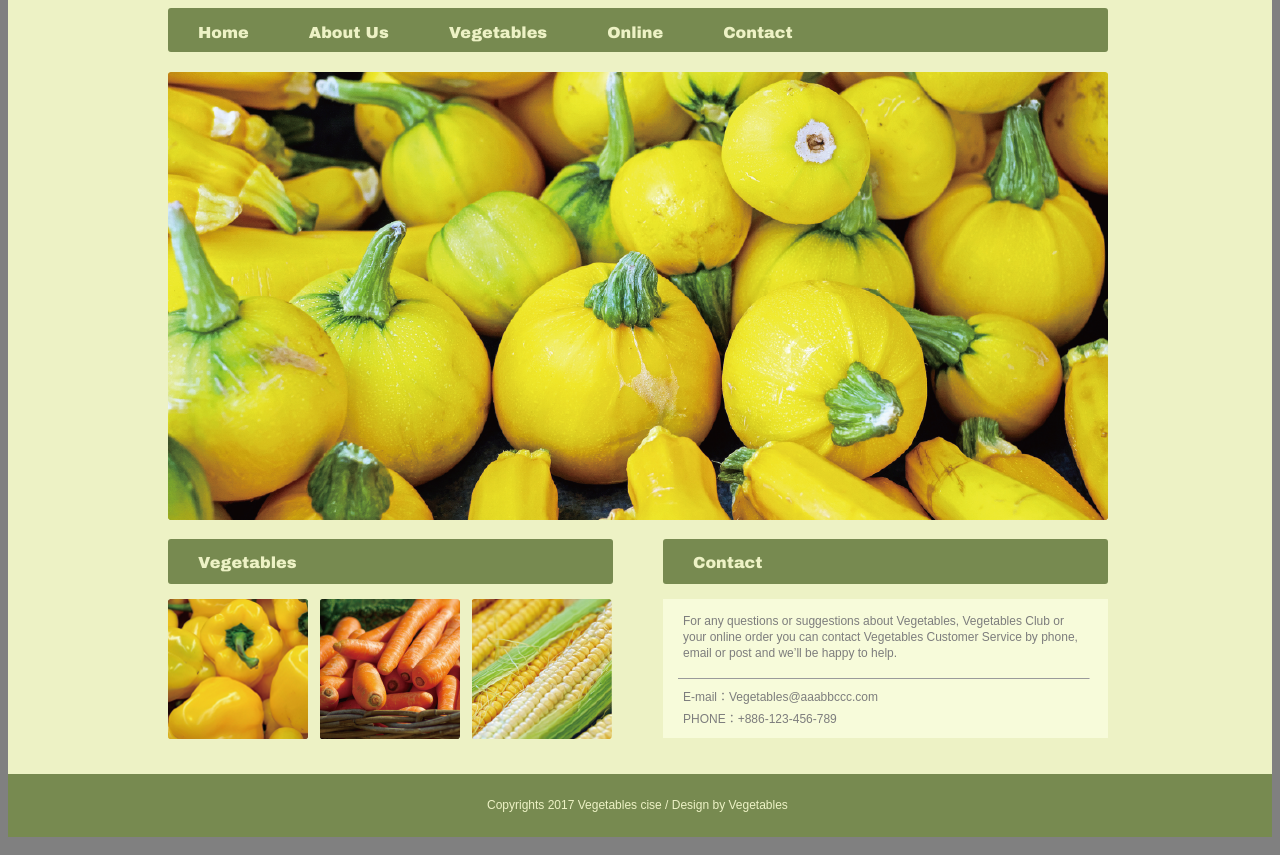
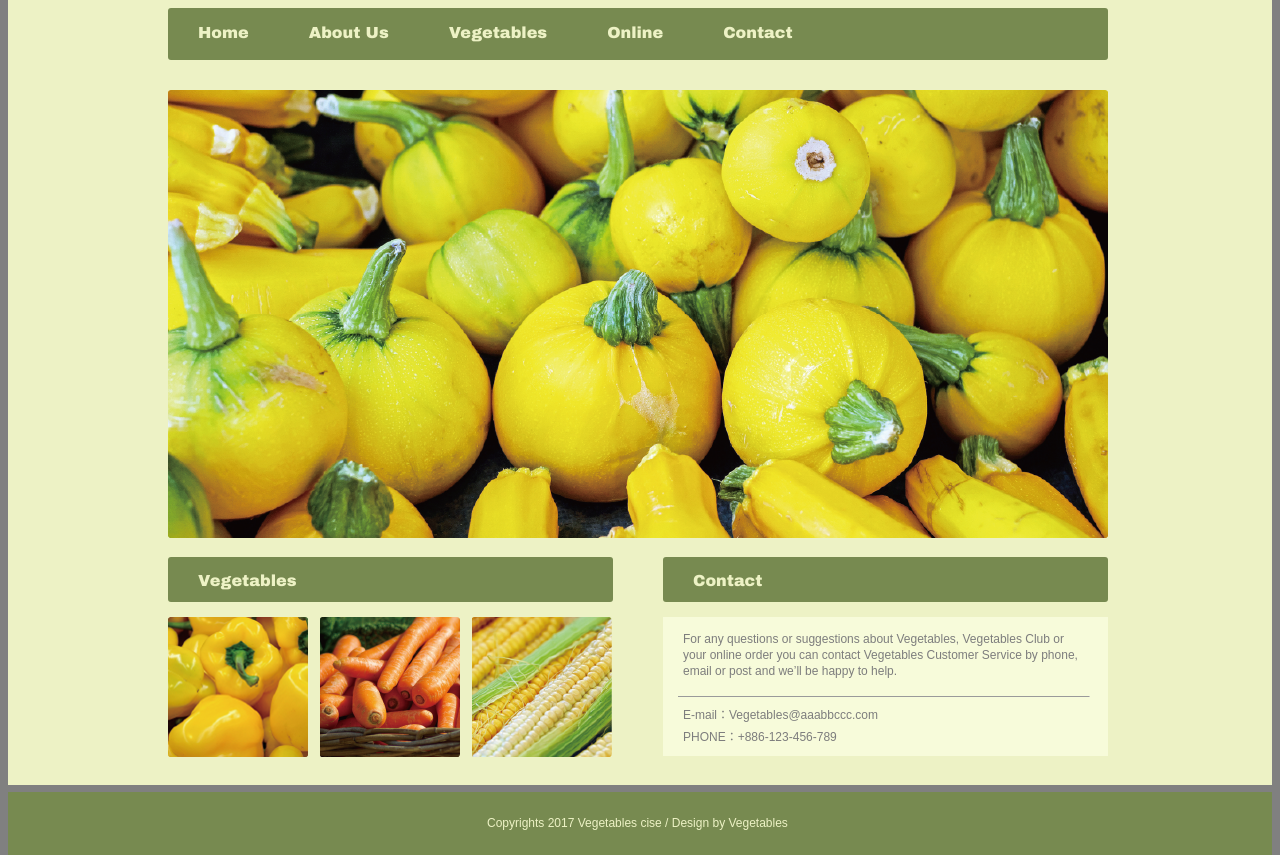
Before and after one commit to zxjte9411/HTML, a plain HTML site: page index.html in a window 1280 px wide. Shown: the part 95-950 px from the top of the page. Drawn offline with Linux system fonts and the light colour scheme.

Commit message:
修正 nav

```diff
--- a/CSS/style.css
+++ b/CSS/style.css
@@ -79,7 +79,8 @@ nav {
     display: block;
     background-color: #778A50;
     margin-top: 8px;
-    margin-bottom: 20px;
+    /* margin-bottom: 20px; */
+    padding-bottom: 8px;
     border-radius: 3px;
     clear: both;
     height: 44px;
@@ -99,6 +100,7 @@ nav li a {
 }
 
 #pumpkin{
+    margin-top: 20px;
     width: 100%;
 }
 
```
